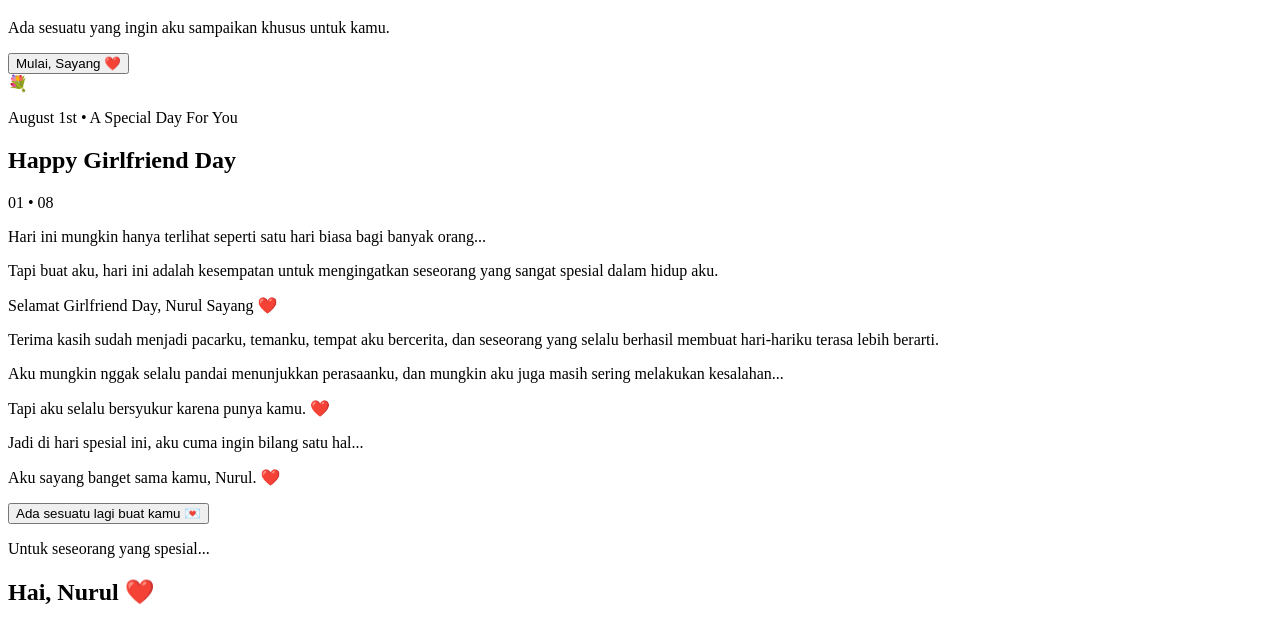
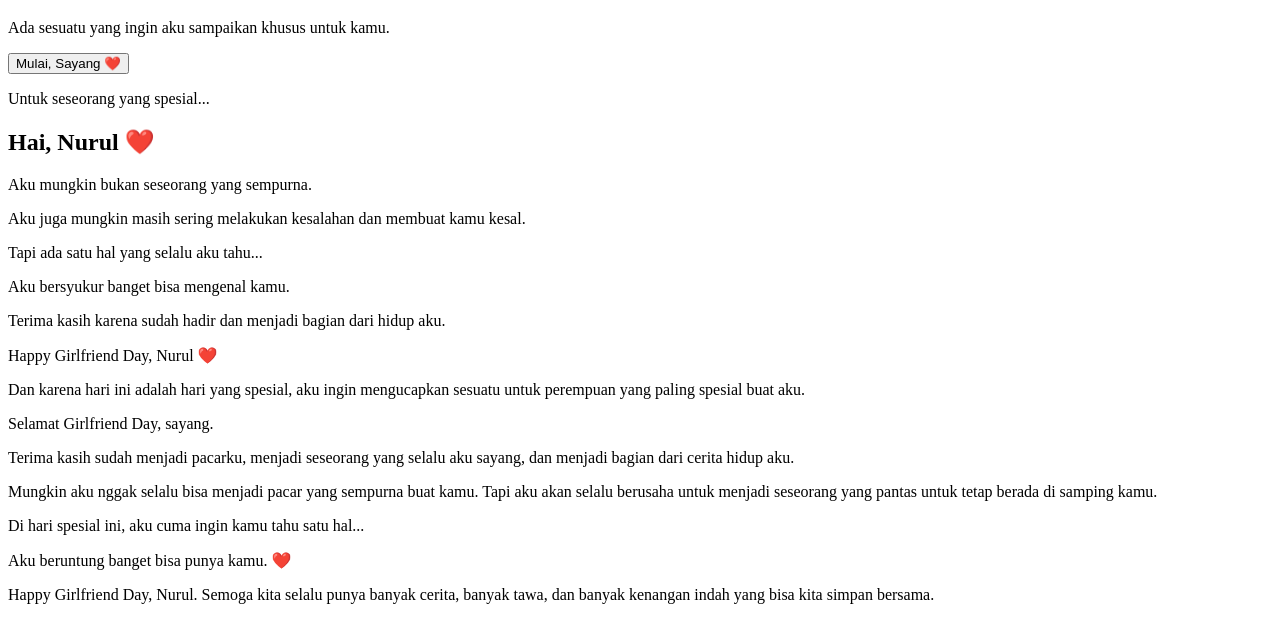
Before and after one commit to bilzxd/for-love, a plain HTML site: page index.html in a window 1280 px wide. Shown: the part 125-742 px from the top of the page. Drawn offline with Linux system fonts and the light colour scheme.

Commit message:
Update index.html

```diff
--- a/index.html
+++ b/index.html
@@ -16,73 +16,6 @@
 
     <button class="main-button" onclick="nextScene()">
         Mulai, Sayang ❤️
-    </button>
-
-</div>
-<div class="special-day-content">
-
-    <div class="flower">
-        💐
-    </div>
-
-    <p class="small-text">
-        August 1st • A Special Day For You
-    </p>
-
-    <h2>
-        Happy Girlfriend Day
-    </h2>
-
-    <div class="date">
-        01 • 08
-    </div>
-
-    <p class="special-message">
-        Hari ini mungkin hanya terlihat seperti
-        satu hari biasa bagi banyak orang...
-    </p>
-
-    <p class="special-message">
-        Tapi buat aku, hari ini adalah kesempatan
-        untuk mengingatkan seseorang yang
-        sangat spesial dalam hidup aku.
-    </p>
-
-    <p class="special-highlight">
-        Selamat Girlfriend Day,
-        Nurul Sayang ❤️
-    </p>
-
-    <p class="special-message">
-        Terima kasih sudah menjadi pacarku,
-        temanku, tempat aku bercerita,
-        dan seseorang yang selalu berhasil
-        membuat hari-hariku terasa lebih berarti.
-    </p>
-
-    <p class="special-message">
-        Aku mungkin nggak selalu pandai menunjukkan
-        perasaanku, dan mungkin aku juga masih
-        sering melakukan kesalahan...
-    </p>
-
-    <p class="special-highlight">
-        Tapi aku selalu bersyukur
-        karena punya kamu. ❤️
-    </p>
-
-    <p class="special-message">
-        Jadi di hari spesial ini,
-        aku cuma ingin bilang satu hal...
-    </p>
-
-    <p class="special-highlight">
-        Aku sayang banget sama kamu, Nurul.
-        ❤️
-    </p>
-
-    <button class="main-button" onclick="nextScene()">
-        Ada sesuatu lagi buat kamu 💌
     </button>
 
 </div>
@@ -118,6 +51,51 @@
         <p>
             Terima kasih karena sudah hadir
             dan menjadi bagian dari hidup aku.
+        </p>
+
+        <p class="special-day-title">
+            Happy Girlfriend Day, Nurul ❤️
+        </p>
+
+        <p>
+            Dan karena hari ini adalah hari yang spesial,
+            aku ingin mengucapkan sesuatu untuk
+            perempuan yang paling spesial buat aku.
+        </p>
+
+        <p>
+            Selamat Girlfriend Day, sayang.
+        </p>
+
+        <p class="highlight">
+            Terima kasih sudah menjadi pacarku,
+            menjadi seseorang yang selalu aku sayang,
+            dan menjadi bagian dari cerita hidup aku.
+        </p>
+
+        <p>
+            Mungkin aku nggak selalu bisa menjadi
+            pacar yang sempurna buat kamu.
+            Tapi aku akan selalu berusaha
+            untuk menjadi seseorang yang pantas
+            untuk tetap berada di samping kamu.
+        </p>
+
+        <p>
+            Di hari spesial ini,
+            aku cuma ingin kamu tahu satu hal...
+        </p>
+
+        <p class="highlight">
+            Aku beruntung banget bisa punya kamu.
+            ❤️
+        </p>
+
+        <p>
+            Happy Girlfriend Day, Nurul.
+            Semoga kita selalu punya banyak cerita,
+            banyak tawa, dan banyak kenangan indah
+            yang bisa kita simpan bersama.
         </p>
 
     </div>
```
